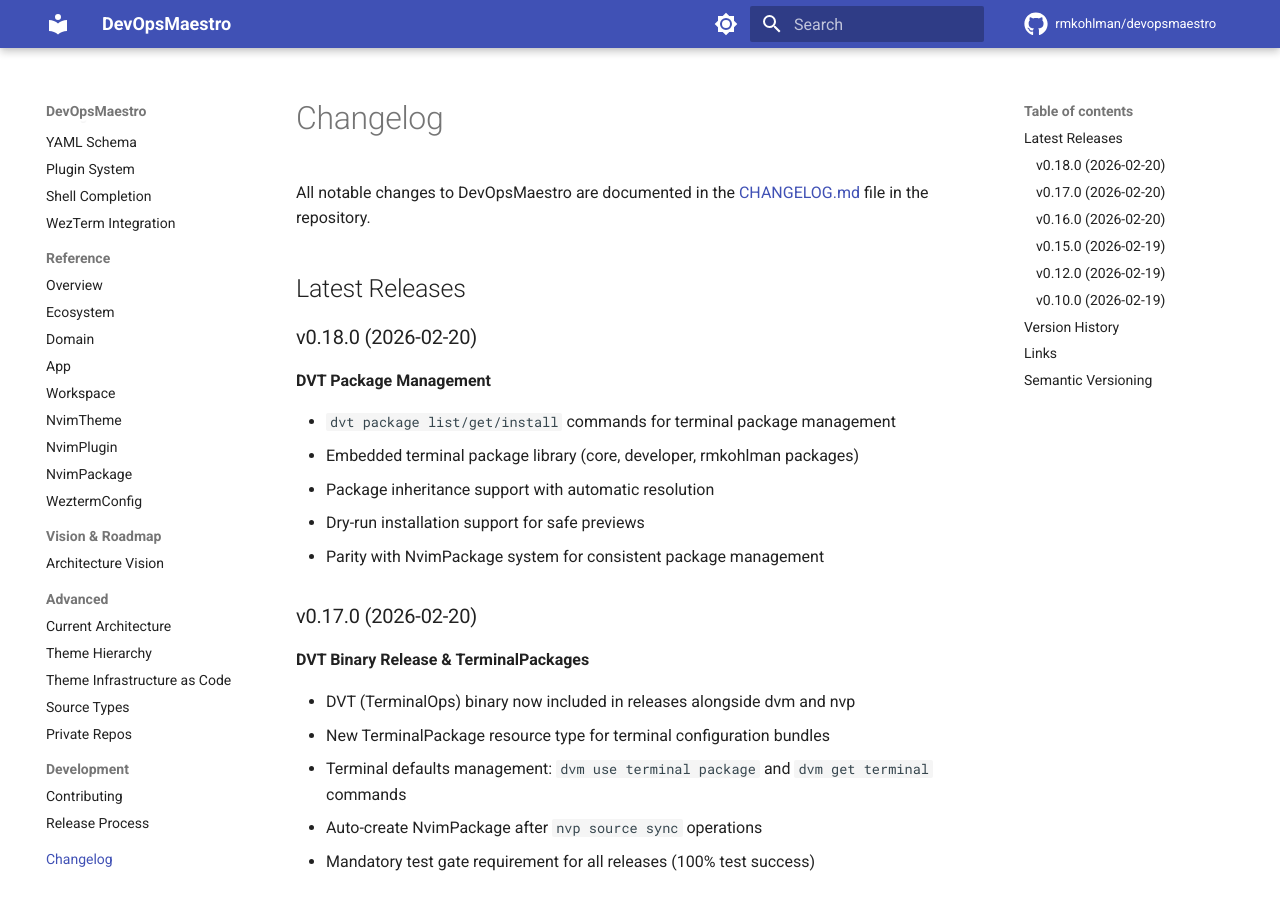
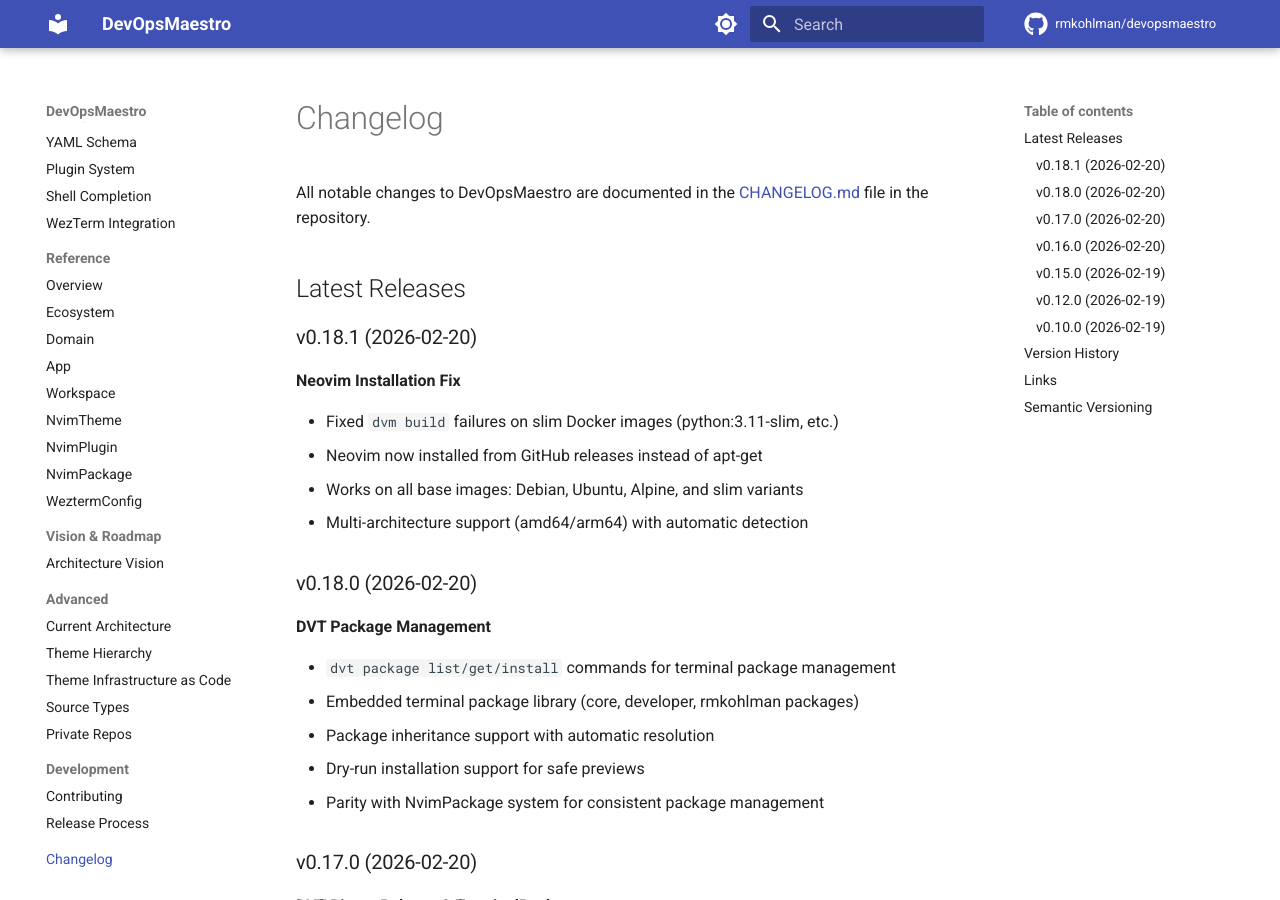
Before and after one commit to rmkohlman/devopsmaestro, an MkDocs documentation site: the page built from docs/changelog.md, in a window 1280 px wide and 900 px high. Built offline with MkDocs 1.6.1 and Material for MkDocs 9.7.7, drawn with Linux system fonts in a browser that asks for light colours; comment, search, counter and statistics services are not loaded; the version menu is left out.

Commit message:
chore: prepare release v0.18.1

```diff
--- a/docs/changelog.md
+++ b/docs/changelog.md
@@ -3,6 +3,15 @@
 All notable changes to DevOpsMaestro are documented in the [CHANGELOG.md](https://github.com/rmkohlman/devopsmaestro/blob/main/CHANGELOG.md) file in the repository.
 
 ## Latest Releases
+
+### v0.18.1 (2026-02-20)
+
+**Neovim Installation Fix**
+
+- Fixed `dvm build` failures on slim Docker images (python:3.11-slim, etc.)
+- Neovim now installed from GitHub releases instead of apt-get
+- Works on all base images: Debian, Ubuntu, Alpine, and slim variants
+- Multi-architecture support (amd64/arm64) with automatic detection
 
 ### v0.18.0 (2026-02-20)
 
```
Also changed, not shown: CHANGELOG.md (+12 -0 lines).
